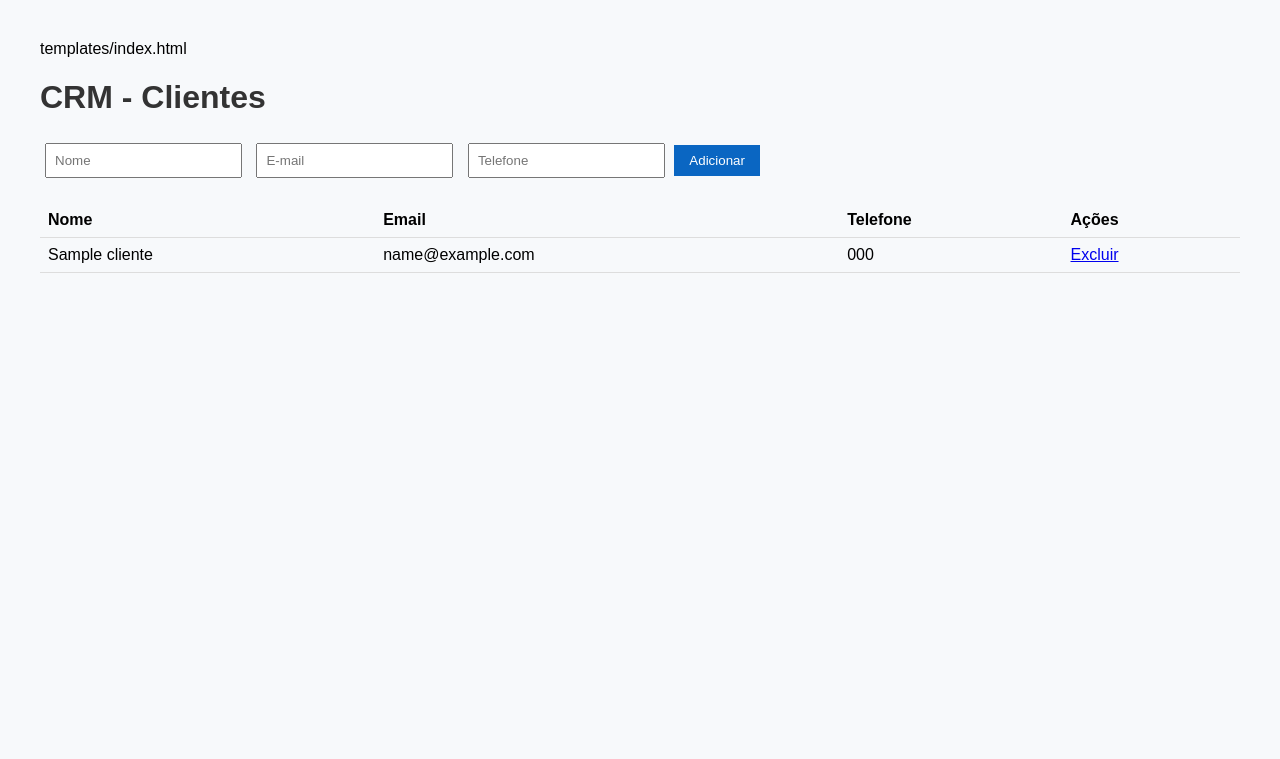
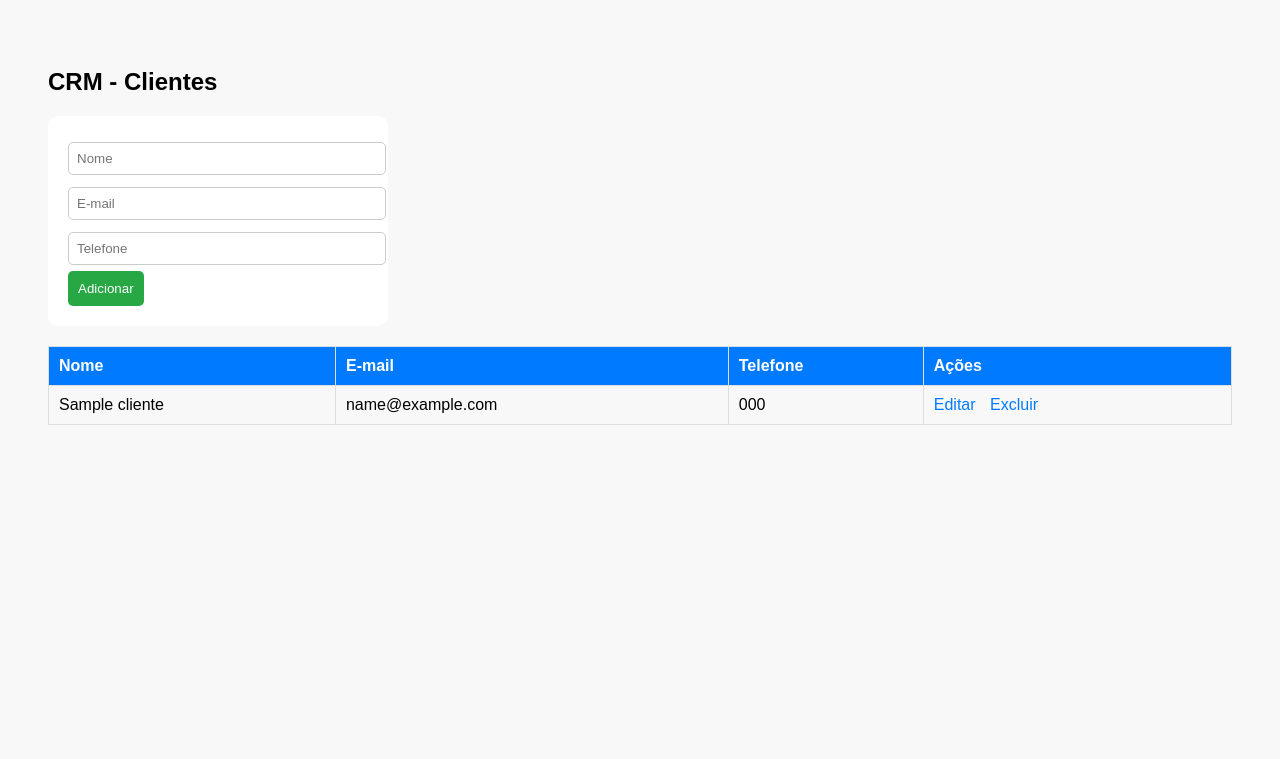
Before and after one commit to herlon878-eng/crm-herlon, a Flask app: page / in a window 1280 px wide. Shown: the top 759 px of the page. Run offline with Flask 3, Linux system fonts and the light colour scheme; tables that the repository leaves empty hold one stand-in row (values such as "Sample post").

Commit message:
Update index.html

```diff
--- a/templates/index.html
+++ b/templates/index.html
@@ -1,36 +1,44 @@
-templates/index.html
 <!DOCTYPE html>
-<html lang="pt-br">
+<html lang="pt-BR">
 <head>
     <meta charset="UTF-8">
-    <title>CRM Herlon</title>
+    <title>CRM - Clientes</title>
     <style>
-        body { font-family: Arial; margin: 40px; background: #f7f9fb; }
-        h1 { color: #333; }
+        body { font-family: Arial; background: #f8f8f8; padding: 40px; }
         table { width: 100%; border-collapse: collapse; margin-top: 20px; }
-        th, td { padding: 8px; border-bottom: 1px solid #ddd; text-align: left; }
-        input { padding: 8px; margin: 5px; }
-        button { padding: 8px 15px; background: #0a66c2; color: white; border: none; cursor: pointer; }
-        button:hover { background: #004182; }
+        th, td { border: 1px solid #ddd; padding: 10px; text-align: left; }
+        th { background: #007bff; color: white; }
+        a { text-decoration: none; color: #007bff; margin-right: 10px; }
+        form { margin-bottom: 20px; background: white; padding: 20px; border-radius: 10px; width: 300px; }
+        input { width: 100%; padding: 8px; margin: 6px 0; border-radius: 5px; border: 1px solid #ccc; }
+        button { padding: 10px; background: #28a745; color: white; border: none; border-radius: 5px; cursor: pointer; }
     </style>
 </head>
 <body>
-    <h1>CRM - Clientes</h1>
-    <form action="/adicionar" method="POST">
+    <h2>CRM - Clientes</h2>
+    <form method="POST">
         <input type="text" name="nome" placeholder="Nome" required>
-        <input type="email" name="email" placeholder="E-mail" required>
-        <input type="text" name="telefone" placeholder="Telefone" required>
+        <input type="email" name="email" placeholder="E-mail">
+        <input type="text" name="telefone" placeholder="Telefone">
         <button type="submit">Adicionar</button>
     </form>
 
     <table>
-        <tr><th>Nome</th><th>Email</th><th>Telefone</th><th>Ações</th></tr>
-        {% for c in clientes %}
         <tr>
-            <td>{{ c.nome }}</td>
-            <td>{{ c.email }}</td>
-            <td>{{ c.telefone }}</td>
-            <td><a href="/excluir/{{ loop.index0 }}">Excluir</a></td>
+            <th>Nome</th>
+            <th>E-mail</th>
+            <th>Telefone</th>
+            <th>Ações</th>
+        </tr>
+        {% for cliente in clientes %}
+        <tr>
+            <td>{{ cliente.nome }}</td>
+            <td>{{ cliente.email }}</td>
+            <td>{{ cliente.telefone }}</td>
+            <td>
+                <a href="/editar/{{ cliente.id }}">Editar</a>
+                <a href="/excluir/{{ cliente.id }}" onclick="return confirm('Excluir este cliente?')">Excluir</a>
+            </td>
         </tr>
         {% endfor %}
     </table>
```
